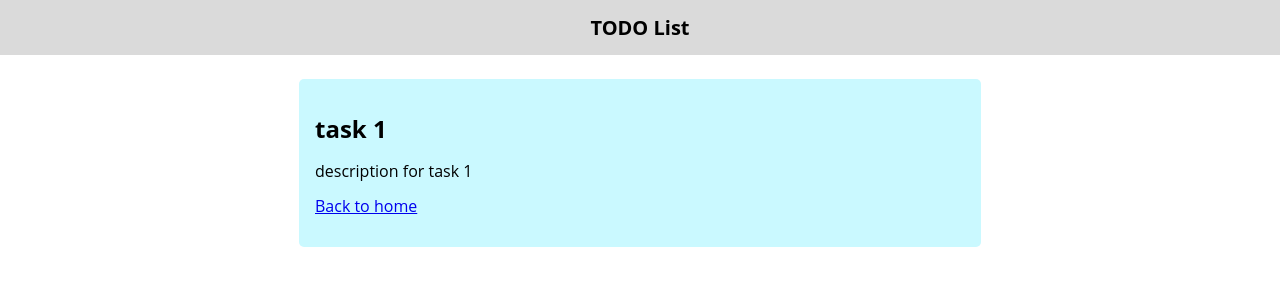
After one commit to teledima/todo-app, a Flask app: page /tasks/24 in a window 1280 px wide. The commit adds this page. Shown: the top 300 px of the page. Run offline with Flask 2, Linux system fonts and the light colour scheme; a user stored in the database is signed in; data comes from the database, SQL or seed files in the repository; both versions use the stored data as it was after the commit.

Commit message:
Display full task info in another page and fix double click bug.

```diff
--- a/app.py
+++ b/app.py
@@ -1,4 +1,4 @@
-from flask import Flask, session, redirect, render_template
+from flask import Flask, session, redirect, render_template, make_response
 import sqlite3
 from api import api_blueprint
 
@@ -39,3 +39,18 @@ def login():
         return redirect('/')
     else:
         return render_template('login.html')
+
+
+@app.route('/tasks/<int:task_id>', methods=['GET'])
+def show_full_info(task_id):
+    if 'user_id' in session:
+        db = sqlite3.connect('todo.db')
+        cur = db.cursor()
+        task = cur.execute('select title, description, user_id from tasks where id = :id', {'id': task_id}).fetchone()
+        task_dict = dict(title=task[0], description=task[1], user_id=task[2])
+        if task_dict['user_id'] == session['user_id']:
+            return render_template('full_info.html', title=task_dict['title'], description=task_dict['description'])
+        else:
+            return make_response('', 403)
+    else:
+        return redirect('/login')
--- /dev/null
+++ b/static/styles/full_info.css
@@ -0,0 +1,45 @@
+:root {
+    --gray: #DADADA;
+    --light-blue: #CAF9FF;
+    --normal-indent: 1rem;
+    --big-indent: 1.5rem;
+    --normal-font-size: 16px;
+    --big-font-size: 20px;
+    --normal-border-radius: 5px;
+}
+
+body {
+    font-family: 'Open Sans', sans-serif;
+    font-size: var(--normal-font-size);
+
+    background-color: white;
+}
+
+header {
+    background-color: var(--gray);
+    padding: var(--normal-indent);
+    font-size: var(--big-font-size);
+}
+
+header > p {
+    text-align:center;
+    margin: 0;
+}
+
+main {
+    display: flex;
+    justify-content: center;
+    align-items: stretch;
+    flex: 1;
+
+    padding-top: var(--big-indent);
+    padding-bottom: var(--big-indent);
+}
+
+div.main-container {
+    width: 50%;
+    min-width: 650px;
+    background-color: var(--light-blue);
+    padding: var(--normal-indent);
+    border-radius: var(--normal-border-radius);
+}
--- a/static/styles/home_style.css
+++ b/static/styles/home_style.css
@@ -11,7 +11,6 @@
     --cancel-color: #FF6C6C;
     --green: #30BA00;
     --light-green: #E3FF92;
-    --orange: #FFE86F;
     --normal-font-size: 16px;
     --big-font-size: 20px;
     --very-small-indent: 0.5rem;
@@ -212,7 +211,3 @@ button[type='reset'] {
 button[type='submit'] {
     background-color: var(--green);
 }
-
-button.update {
-    background-color: var(--orange);
-}
--- /dev/null
+++ b/templates/full_info.html
@@ -0,0 +1,19 @@
+<!DOCTYPE html>
+<html lang="en">
+<head>
+    <meta charset="UTF-8">
+    <title>Title</title>
+    <link rel="stylesheet" href="{{ url_for('static', filename='/styles/normalize.css') }}">
+    <link rel="stylesheet" href="{{ url_for('static', filename='/styles/full_info.css') }}">
+</head>
+<body>
+    <header><p><b>TODO List</b></p></header>
+    <main>
+        <div class="main-container">
+            <h2>{{ title }}</h2>
+            <p> {{ description }} </p>
+            <a href="/"><p>Back to home</p></a>
+        </div>
+    </main>
+</body>
+</html>
--- a/templates/home.html
+++ b/templates/home.html
@@ -45,7 +45,7 @@
                     {% for task in checked_tasks %}
                         <div class="task" data-id="{{ task.id }}">
                             <input type="checkbox" value="task" onchange="changed_checkbox()" checked>
-                            <input type="text" id="task-description-checked" name="task-description" value="{{ task.title }}" required>
+                            <input type="text" id="task-description-checked" name="task-description" value="{{ task.title }}" ondblclick="show_all()" required>
                             <img src='https://api.iconify.design/bx/bx-trash.svg?color=red&height=28' onclick="delete_task()" alt="trash-icon">
                         </div>
                     {% endfor %}
```
Also changed, not shown: api/tasks.py (+0 -13 lines), static/scripts/home.js (+4 -22 lines), todo.db.
